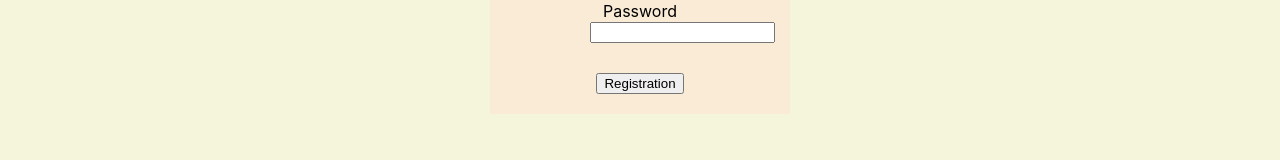
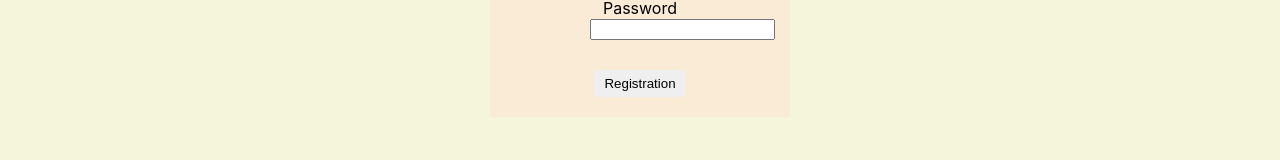
Before and after one commit to VTrofym/goit-react-hw-08-phonebook, a React (Create React App) app: page /registration in a window 1280 px wide. Shown: the part 466-626 px from the top of the page. Built offline with nearby package versions, Linux system fonts and the light colour scheme.

Commit message:
added styles

```diff
--- a/src/components/ContactForm/ContactForm.jsx
+++ b/src/components/ContactForm/ContactForm.jsx
@@ -31,7 +31,7 @@ export const ContactForm = () => {
     if (
       contacts.find(
         contact => contact.name.toLowerCase() === name.toLowerCase()
-      ) &&
+      ) ||
       contacts.find(contact => contact.number === number)
     ) {
       return alert(`${name} is already in contacts!`);
--- a/src/components/ContactForm/ContactForm.module.css
+++ b/src/components/ContactForm/ContactForm.module.css
@@ -15,4 +15,7 @@
 .addContact {
   margin-top: 25px;
   background-color: rgba(1, 1, 255, 0.281);
+  border: none;
+  border-radius: 5px;
+  padding: 6px 10px;
 }
--- a/src/components/ContactList/ContactList.jsx
+++ b/src/components/ContactList/ContactList.jsx
@@ -22,8 +22,9 @@ export function ContactList() {
     <ul className={css.list}>
       {allContacts.map(contact => (
         <li key={contact.id} className={css.item}>
-          <span className={css.name}>{contact.name}:</span>
-          <span className={css.phone}> {contact.number}</span>
+          <p className={css.name}>
+            {contact.name}: {contact.number}
+          </p>
           <button
             className={css.button}
             id={contact.id}
--- a/src/components/ContactList/ContactList.module.css
+++ b/src/components/ContactList/ContactList.module.css
@@ -8,7 +8,8 @@
 .item{
   list-style: none;
   display: flex;
-  justify-content: flex-end
+  justify-content: flex-end;
+  align-items: center;
 }
 
 .name{
@@ -16,12 +17,10 @@
   font-size: 14px;
 }
 
-.phone{
-  color: indigo;
-  font-size: 14px;
-}
-
 .button{
   margin-left: 20px;
   background-color: rgba(1, 1, 255, 0.281);
+  border: none;
+  border-radius: 5px;
+  padding: 6px 10px;
 }
--- a/src/components/Footer/Footer.module.css
+++ b/src/components/Footer/Footer.module.css
@@ -7,6 +7,6 @@
   background-color: rgb(187, 164, 210);
   font-weight: 400;
   font-size: 34px;
-  line-height: 24px;
+  line-height: 1.1;
   text-align: center;
 }
--- a/src/components/Header/Header.jsx
+++ b/src/components/Header/Header.jsx
@@ -35,7 +35,11 @@ export const Header = () => {
           )}
         </ul>
         {token && (
-          <button type="button" onClick={() => dispatch(logout())}>
+          <button
+            type="button"
+            onClick={() => dispatch(logout())}
+            className={css.button}
+          >
             Logout
           </button>
         )}
--- a/src/components/Header/Header.module.css
+++ b/src/components/Header/Header.module.css
@@ -18,3 +18,9 @@
 .link{
   text-decoration: none;
 }
+
+.button{
+  border: none;
+  border-radius: 5px;
+  padding: 6px 10px;
+}
--- a/src/components/RegistrationForm/RegistrationForm.module.css
+++ b/src/components/RegistrationForm/RegistrationForm.module.css
@@ -26,3 +26,9 @@
 .input{
   margin-bottom: 10px;
 }
+
+.button{
+  border: none;
+    border-radius: 5px;
+    padding: 6px 10px;
+}
--- a/src/pages/Authorization/Authorization.jsx
+++ b/src/pages/Authorization/Authorization.jsx
@@ -44,7 +44,9 @@ export const Authorization = () => {
             type="password"
           />
         </label>
-        <button type="submit">Login</button>
+        <button type="submit" className={css.button}>
+          Login
+        </button>
       </form>
     </div>
   );
--- a/src/pages/Authorization/Authorization.module.css
+++ b/src/pages/Authorization/Authorization.module.css
@@ -26,3 +26,9 @@
 .input {
   margin-bottom: 10px;
 }
+
+.button {
+  border: none;
+  border-radius: 5px;
+  padding: 6px 10px;
+}
--- a/src/pages/HomePage/HomePage.module.css
+++ b/src/pages/HomePage/HomePage.module.css
@@ -2,6 +2,6 @@
   text-align: center;
   font-weight: 400;
   font-size: 40px;
-  line-height: 24px;
+  line-height: 1.1;
   color: rgb(214, 181, 181);
 }
```
